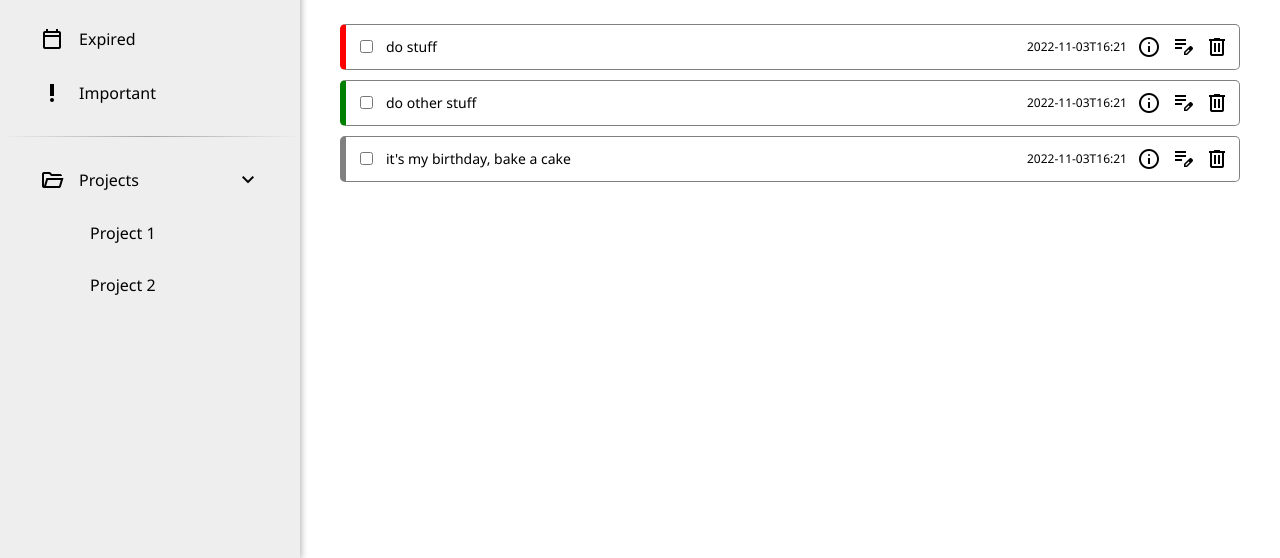
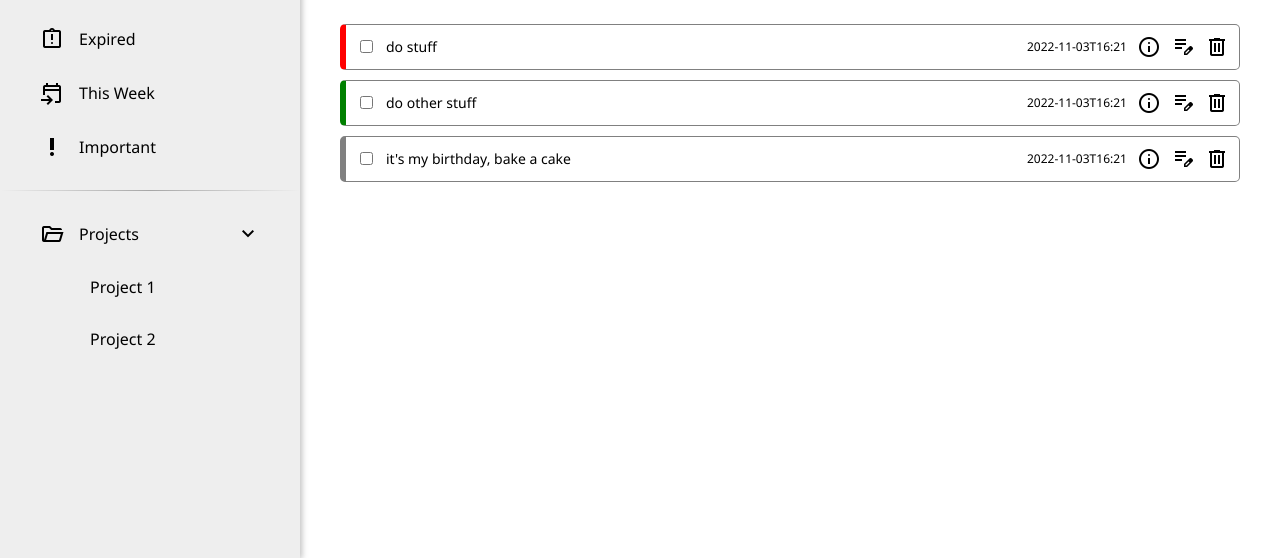
Before and after one commit to stevenwalker91/todo-list, a plain HTML site: page index.html in a window 1280 px wide. Shown: the part 242-800 px from the top of the page. Drawn offline with nearby package versions, Linux system fonts and the light colour scheme.

```diff
--- a/index.html
+++ b/index.html
@@ -22,8 +22,12 @@
                     <span>Today</span>
                 </li>
                 <li class="menu-items primary-menu-items" data-display="expired" data-header="Expired">
-                    <span class="material-symbols-outlined">calendar_today</span>
+                    <span class="material-symbols-outlined">assignment_late</span>
                     <span>Expired</span>
+                </li>
+                <li class="menu-items primary-menu-items" data-display="week" data-header="This Week">
+                    <span class="material-symbols-outlined">event_upcoming</span>
+                    <span>This Week</span>
                 </li>
                 <li class="menu-items primary-menu-items" data-display="important" data-header="Important">
                     <span class="material-symbols-outlined">priority_high</span>
@@ -62,6 +66,7 @@
                             </div>
                             <div class="input-group">
                                 <select id="priority" name="priority">
+                                    <option selected disabled hidden style='display: none' value=''></option>
                                     <option value="high">High</option>
                                     <option value="medium">Medium</option>
                                     <option value="low">Low</option>
```
